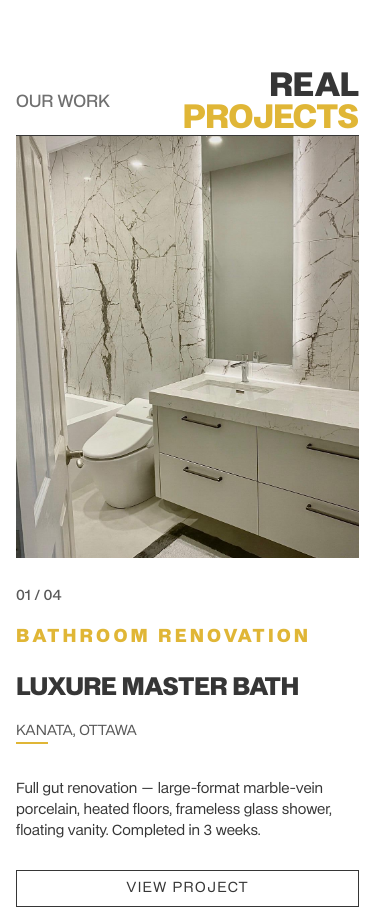
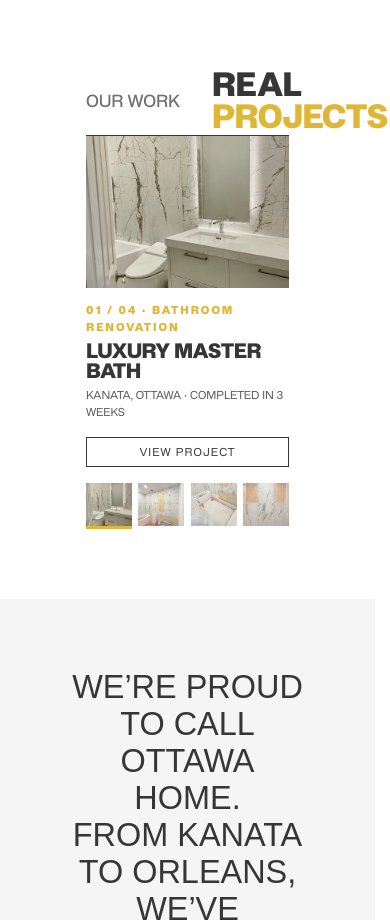
Before and after one commit to OlgaBorodchak/GoPablo_v1, a website built with Vite: page index.html in a window 390 px wide. Shown: the part 3740-4660 px from the top of the page. Built offline with nearby package versions, Linux system fonts and the light colour scheme; files whose address does not match are found by name.

Commit message:
feat: enhance project gallery layout and functionality; improve responsiveness and accessibility

```diff
--- a/index.html
+++ b/index.html
@@ -226,30 +226,76 @@
             <p class="project-eyebrow section-eyebrow">Our Work</p>
             <h2 class="project-title section-title">Real <br> <span class="accent-text">Projects</span></h2>
           </div>
-          <div class="projects-list">
-            <div class="project">
-              <div class="project-image-wrapper">
+
+          <div class="projects-gallery">
+            <div class="projects-stage">
+              <article class="project" id="project-1" role="tabpanel">
                 <img src="./assets/images/bath-main.jpg" class="project-image" alt="Luxury master bathroom renovation in Kanata, Ottawa">
-              </div>
-              <div class="project-content">
-                <div class="project-content-info">
-                  <span class="project-counter">01 / 04</span>
-                  <h3 class="project-badge">Bathroom Renovation</h3>
-                  <h4 class="project-subtitle section-subtitle">Luxure Master Bath</h4>
-                  <div class="project-divider-wrapper">
-                    <p class="project-location">Kanata, Ottawa</p>
-                    <div class="project-divider divider"></div>
+                <div class="project-caption">
+                  <div class="project-caption-info">
+                    <p class="project-badge">01 / 04 · Bathroom Renovation</p>
+                    <h3 class="project-subtitle section-subtitle">Luxury Master Bath</h3>
+                    <p class="project-location">Kanata, Ottawa · Completed in 3 weeks</p>
                   </div>
-                  <p class="project-description">Full gut renovation — large-format marble-vein porcelain, heated floors, frameless glass shower, floating vanity. Completed in 3 weeks.</p>
-                </div>
-                <div class="project-conten-cta">
                   <a href="#" class="project-link">View Project</a>
                 </div>
-              </div>
+              </article>
+
+              <article class="project" id="project-2" role="tabpanel" hidden>
+                <img src="./assets/images/bath-1.jpg" class="project-image" alt="Modern guest bathroom renovation in Barrhaven, Ottawa">
+                <div class="project-caption">
+                  <div class="project-caption-info">
+                    <p class="project-badge">02 / 04 · Bathroom Renovation</p>
+                    <h3 class="project-subtitle section-subtitle">Modern Guest Bath</h3>
+                    <p class="project-location">Barrhaven, Ottawa · Completed in 2 weeks</p>
+                  </div>
+                  <a href="#" class="project-link">View Project</a>
+                </div>
+              </article>
+
+              <article class="project" id="project-3" role="tabpanel" hidden>
+                <img src="./assets/images/bath-2.jpg" class="project-image" alt="Family bathroom with tub and tile renovation in Orleans, Ottawa">
+                <div class="project-caption">
+                  <div class="project-caption-info">
+                    <p class="project-badge">03 / 04 · Bathroom Renovation</p>
+                    <h3 class="project-subtitle section-subtitle">Family Bathroom Update</h3>
+                    <p class="project-location">Orleans, Ottawa · Completed in 2.5 weeks</p>
+                  </div>
+                  <a href="#" class="project-link">View Project</a>
+                </div>
+              </article>
+
+              <article class="project" id="project-4" role="tabpanel" hidden>
+                <img src="./assets/images/bath-3.jpg" class="project-image" alt="Ensuite bathroom renovation in Nepean, Ottawa">
+                <div class="project-caption">
+                  <div class="project-caption-info">
+                    <p class="project-badge">04 / 04 · Bathroom Renovation</p>
+                    <h3 class="project-subtitle section-subtitle">Bright Ensuite</h3>
+                    <p class="project-location">Nepean, Ottawa · Completed in 3 weeks</p>
+                  </div>
+                  <a href="#" class="project-link">View Project</a>
+                </div>
+              </article>
             </div>
-            <div></div>
-            <div></div>
-            <div></div>
+
+            <div class="projects-thumbs" role="tablist" aria-label="Projects">
+              <button class="project-thumb is-active" role="tab" aria-selected="true" aria-controls="project-1" type="button">
+                <img src="./assets/images/bath-main.jpg" class="project-thumb-image" alt="">
+                <span class="project-thumb-label">Master Bath</span>
+              </button>
+              <button class="project-thumb" role="tab" aria-selected="false" aria-controls="project-2" type="button">
+                <img src="./assets/images/bath-1.jpg" class="project-thumb-image" alt="">
+                <span class="project-thumb-label">Guest Bath</span>
+              </button>
+              <button class="project-thumb" role="tab" aria-selected="false" aria-controls="project-3" type="button">
+                <img src="./assets/images/bath-2.jpg" class="project-thumb-image" alt="">
+                <span class="project-thumb-label">Family Bath</span>
+              </button>
+              <button class="project-thumb" role="tab" aria-selected="false" aria-controls="project-4" type="button">
+                <img src="./assets/images/bath-3.jpg" class="project-thumb-image" alt="">
+                <span class="project-thumb-label">Ensuite</span>
+              </button>
+            </div>
           </div>
         </div>
       </section>
--- a/js/main.js
+++ b/js/main.js
@@ -59,3 +59,17 @@ document.querySelectorAll('.faq-filter-btn').forEach((btn) => {
     })
   })
 })
+
+const thumbs = document.querySelectorAll('.project-thumb')
+const panels = document.querySelectorAll('.projects-stage .project')
+
+thumbs.forEach((thumb, i) => {
+  thumb.addEventListener('click', () => {
+    thumbs.forEach((t, j) => {
+      const on = i === j
+      t.classList.toggle('is-active', on)
+      t.setAttribute('aria-selected', on)
+      panels[j].hidden = !on
+    })
+  })
+})
--- a/styles/sections/projects.css
+++ b/styles/sections/projects.css
@@ -1,84 +1,133 @@
 .projects {
-  padding-top: var(--padding-top);
+  padding: var(--padding-top);
 }
 
-.project-title {
-  text-align: right;
-}
-
-.projects-list {
+.projects-gallery {
   border-top: 1px solid var(--border-primary);
 }
 
+.projects-stage {
+  position: relative;
+}
+
 .project {
-  display: grid;
-  grid-template-columns: 1.2fr 1fr;
-  grid-template-rows: auto;
+  position: relative;
+  display: block;
+}
+
+.project[hidden] {
+  display: none;
+}
+
+.project:not([hidden]) {
+  animation: project-fade 0.4s ease;
+}
+
+@keyframes project-fade {
+  from {
+    opacity: 0;
+  }
+  to {
+    opacity: 1;
+  }
 }
 
 .project-image {
+  display: block;
   width: 100%;
-  height: calc(100vh - var(--header-height));
+  height: auto;
+  aspect-ratio: 16 / 8;
   object-fit: cover;
-  display: block;
 }
 
-.project-content {
-  padding: 3.5em 3em;
+.project-caption {
+  position: absolute;
+  left: 0;
+  right: 0;
+  bottom: 0;
+  display: flex;
+  justify-content: space-between;
+  align-items: center;
+  gap: 1rem;
+  padding: 1em 1.25em;
+  background: #fff;
+  border-top: 1px solid var(--border-primary);
+}
+
+.projects-thumbs {
+  display: grid;
+  grid-template-columns: repeat(4, 1fr);
+  gap: 0.75rem;
+  margin-top: 0.75rem;
+}
+
+.project-thumb {
+  padding: 0;
+  border: 0;
+  background: none;
+  text-align: left;
+  cursor: pointer;
+  opacity: 0.6;
+  transition: opacity 0.3s ease;
+}
+
+.project-thumb:hover,
+.project-thumb.is-active {
+  opacity: 1;
+}
+
+.project-thumb-image {
+  display: block;
+  width: 100%;
+  aspect-ratio: 4 / 3;
+  object-fit: cover;
+  border-bottom: 3px solid transparent;
+}
+
+.project-thumb.is-active .project-thumb-image {
+  border-bottom-color: var(--text-accent);
+}
+
+.project-thumb-label {
+  display: block;
+  margin-top: 0.4em;
+  font-size: var(--fs-xs);
+  text-transform: uppercase;
+}
+
+.project-caption-info {
   display: flex;
   flex-direction: column;
-  justify-content: space-between;
-}
-
-.project-content-info {
-  display: flex;
-  flex-direction: column;
-  gap: 1.5em;
-}
-
-.project-counter {
-  font-size: var(--fs-compact);
-  font-weight: var(--fw-medium);
-  color: var(--text-small-on-white);
+  gap: 0.4em;
+  min-width: 0;
 }
 
 .project-badge {
-  font-size: var(--fs-lg);
+  font-size: var(--fs-xs);
   font-weight: var(--fw-bold);
+  letter-spacing: 0.2em;
+  text-transform: uppercase;
   color: var(--text-accent);
-  line-height: 1;
-  letter-spacing: 0.2em;
-  margin-bottom: 0.5em;
-  text-transform: uppercase;
-}
-
-.project-subtitle {
-  font-size: var(--fs-subtitle-lg);
 }
 
 .project-location {
+  font-size: var(--fs-xs);
   text-transform: uppercase;
   color: var(--text-small-on-white);
 }
 
-.project-conten-cta {
+.project-link {
+  flex-shrink: 0;
   border: 1px solid var(--border-primary);
-  display: flex;
-  justify-content: center;
-  width: 50%;
-  margin-top: 2em;
+  padding: 0.5em 1.25em;
+  font-size: var(--fs-xs);
+  text-transform: uppercase;
+  letter-spacing: 0.1em;
+  white-space: nowrap;
+  transition: all 0.3s ease;
 }
 
-.project-conten-cta:hover {
-  background-color: var(--text-accent);
-  border: 1px solid var(--text-accent);
+.project-link:hover {
+  background: var(--text-accent);
+  border-color: var(--text-accent);
 }
-
-.project-link {
-  color: var(--text-primary);
-  text-transform: uppercase;
-  cursor: pointer;
-  letter-spacing: 0.1em;
-  padding: 0.5em 1em;
-  transition: all 0.3s ease;
-}
--- a/styles/sections/responsive.css
+++ b/styles/sections/responsive.css
@@ -177,17 +177,35 @@
     width: 28px;
   }
 
-  .project {
-    grid-template-columns: 1fr;
-  }
+  .project-image {
+  aspect-ratio: 4 / 3;
+}
 
-  .project-image {
-    height: 50vh;
-  }
+.project-caption {
+  position: static;
+  flex-direction: column;
+  align-items: stretch;
+  padding: 1em 0 0;
+  border-top: 0;
+}
 
-  .project-content {
-    padding: 2em 0;
-  }
+.project-link {
+  display: block;
+  text-align: center;
+}
+
+.projects-thumbs {
+  gap: 0.4rem;
+  margin-top: 1rem;
+}
+
+.project-thumb-image {
+  aspect-ratio: 1 / 1;
+}
+
+.project-thumb-label {
+  display: none;
+}
 
   .footer-cta-title {
     font-size: 1.5rem;
```
